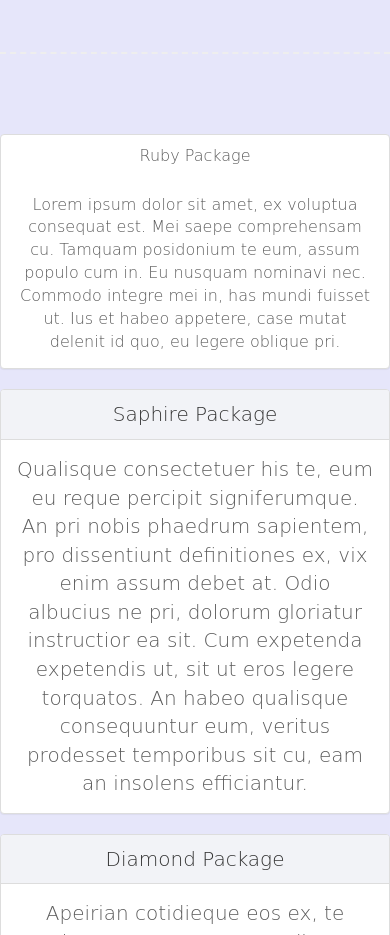
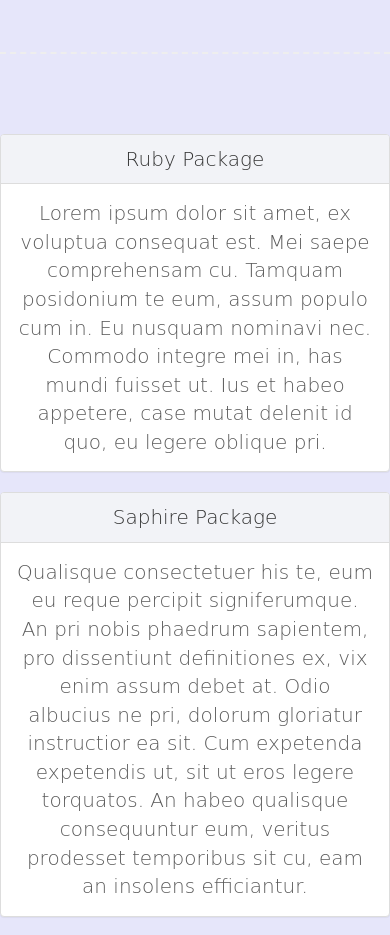
Before and after one commit to danieldvorkin/Hand-In-Hand, a plain HTML site: page services.html in a window 390 px wide. Shown: the part 1920-2855 px from the top of the page. Drawn offline with Linux system fonts and the light colour scheme; a web font is replaced by a local one.

Commit message:
Made an adjustment due to mobile compatability

```diff
--- a/services.html
+++ b/services.html
@@ -194,12 +194,10 @@
 <hr class="featurette-divider">
 
 <div class="text-center" style="font-size: 20px;">
-  <div class="panel panel-default">
-    <div class="panel-title" id="Ruby">
-      <div class="panel-heading">Ruby Package</div>
-      <div class="panel-body">
-        Lorem ipsum dolor sit amet, ex voluptua consequat est. Mei saepe comprehensam cu. Tamquam posidonium te eum, assum populo cum in. Eu nusquam nominavi nec. Commodo integre mei in, has mundi fuisset ut. Ius et habeo appetere, case mutat delenit id quo, eu legere oblique pri.
-      </div>
+  <div class="panel panel-default" id="Ruby">
+    <div class="panel-heading">Ruby Package</div>
+    <div class="panel-body">
+      Lorem ipsum dolor sit amet, ex voluptua consequat est. Mei saepe comprehensam cu. Tamquam posidonium te eum, assum populo cum in. Eu nusquam nominavi nec. Commodo integre mei in, has mundi fuisset ut. Ius et habeo appetere, case mutat delenit id quo, eu legere oblique pri.
     </div>
   </div>
   <div class="panel panel-default" id="Saphire">
```
